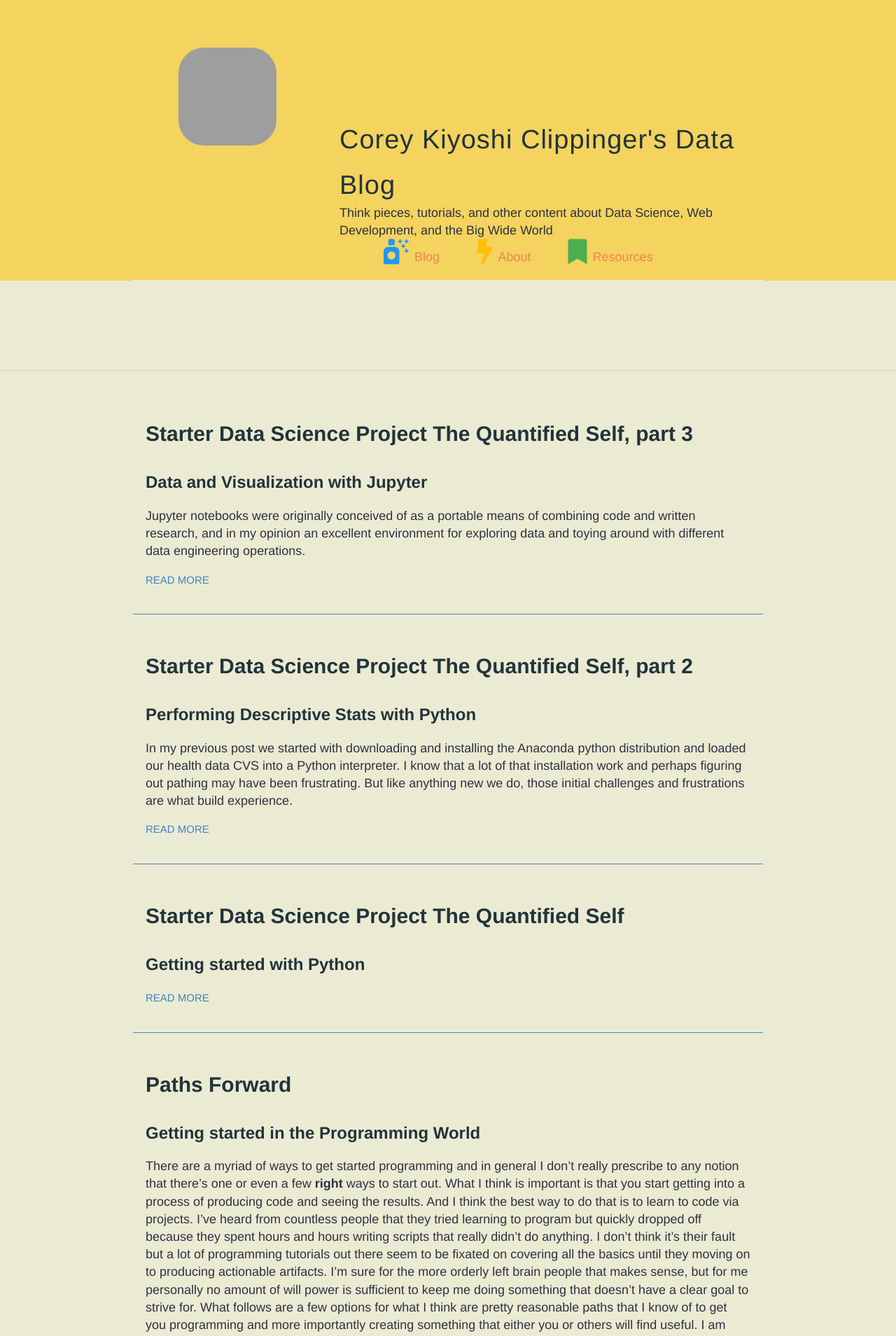
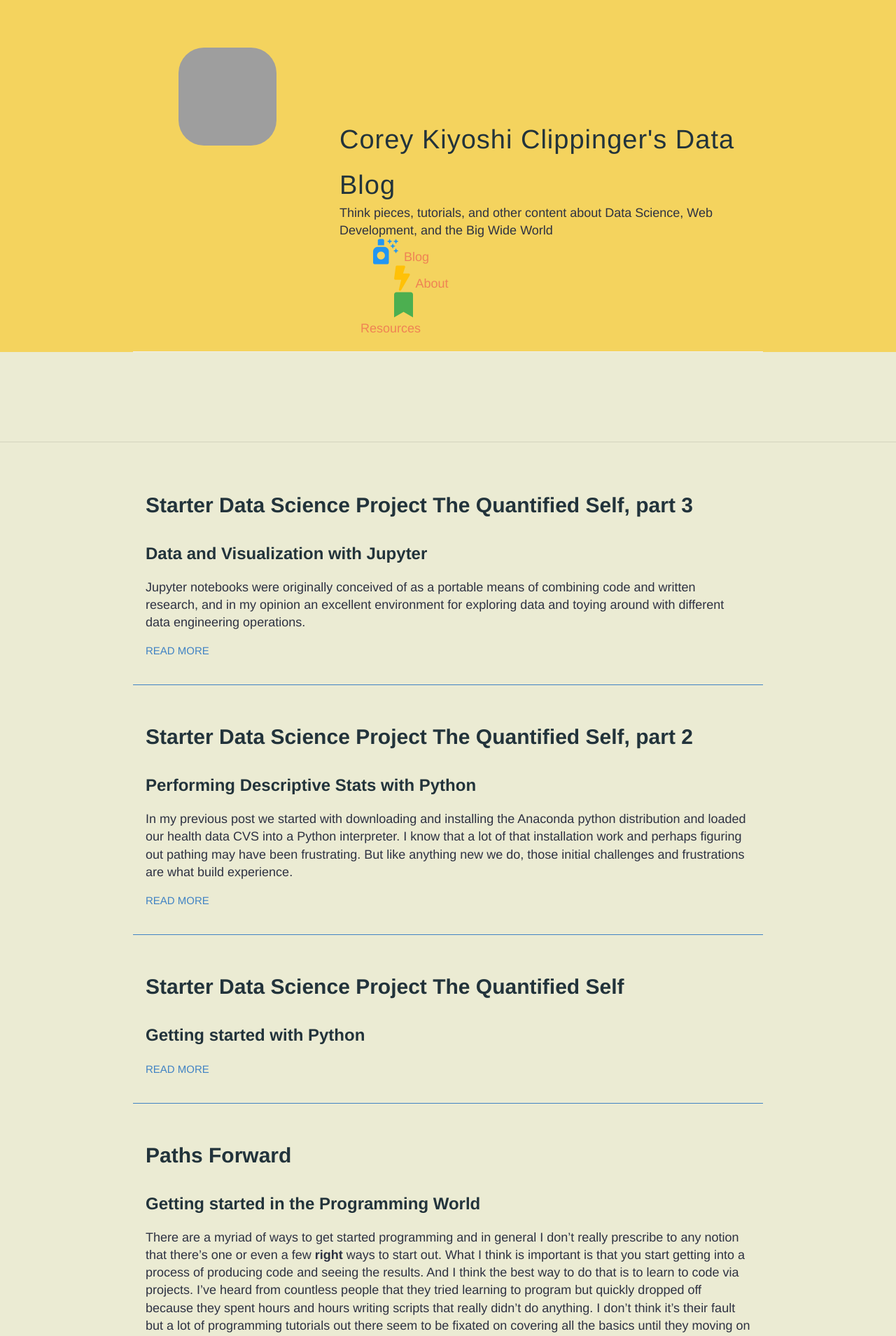
Before and after one commit to coreyclip/coreyclip.github.io, a Jekyll site: the page built from index.html, in a window 1280 px wide. Shown: the top 1909 px of the page at 70% size. Built offline with Jekyll 4.4.1, drawn with Linux system fonts in a browser that asks for light colours; nearby versions of some CDN libraries; grey boxes are pictures that could not be loaded.

```diff
--- a/_layouts/default.html
+++ b/_layouts/default.html
@@ -39,40 +39,17 @@
                             <div class='row'>
                                 <div class="col-12"
                                     <nav class="desktop-menu">
+                                        <div class="row"
+                                           <div class="col-md-4 col-sm-10">
                                         <a href="{{ site.baseurl }}/"><i class="fas fa-air-freshener fa-2x blue-text pr-2 pl-5" aria-hidden="true"></i>Blog</a>
+                                           </div>
+                                           <div class="col-md-4 col-sm-10">
                                         <a href="{{ site.baseurl }}/about"><i class="fas fa-bolt fa-2x amber-text pr-2 pl-5" aria-hidden="true"></i>About</a>
+                                           </div>
+                                           <div class="col-md-4 col-sm-10">
                                         <a href="{{ site.baseurl }}/resources"><i class="fas fa-bookmark fa-2x green-text pr-2 pl-5" aria-hidden="true"></i>Resources</a>
-                                    </nav>
-                                    <nav class="mobile-menu navbar navbar-light navbar-1 white">
-
-                                        <!-- Navbar brand-->
-                                        <a class="navbar-brand" href="#">Menu</a>
-                                        <!-- Collapse button -->
-                                        <button class="navbar-toggler text-center" type="button" data-toggle="collapse" data-target="#navbarSupportedContent15"
-                                        aria-controls="navbarSupportedContent15" aria-expanded="false" aria-label="Toggle navigation">
-                                        <!-- Menu -->
-                                        <span class="navbar-toggler-icon"></span>
-                                </button>
-
-                                        <!-- Collapsible content -->
-                                        <div class="collapse navbar-collapse" id="navbarSupportedContent15">
-
-                                        <!-- Links -->
-                                        <ul class="navbar-nav mr-auto">
-                                        <li class="nav-item active">
-                                        <a class="nav-link" href="{{ site.baseurl }}/">Blog <span class="sr-only">(current)</span></a>
-                                        </li>
-                                        <li class="nav-item">
-                                        <a class="nav-link" href="{{ site.baseurl }}/about">About</a>
-                                        </li>
-                                        <li class="nav-item">
-                                        <a class="nav-link" href="{{ site.baseurl }}/resources">Resources</a>
-                                        </li>
-                                    </ul>
-
-                              </div>
-                                        <!-- Collapsible content -->
-
+                                           </div>
+                                        </div>
                                     </nav>
                                     <!--/.Navbar-->
                                 </div>
```
Also changed, not shown: _posts/04-07-2019-QuantYourself4.md (added, +17 -0 lines).
